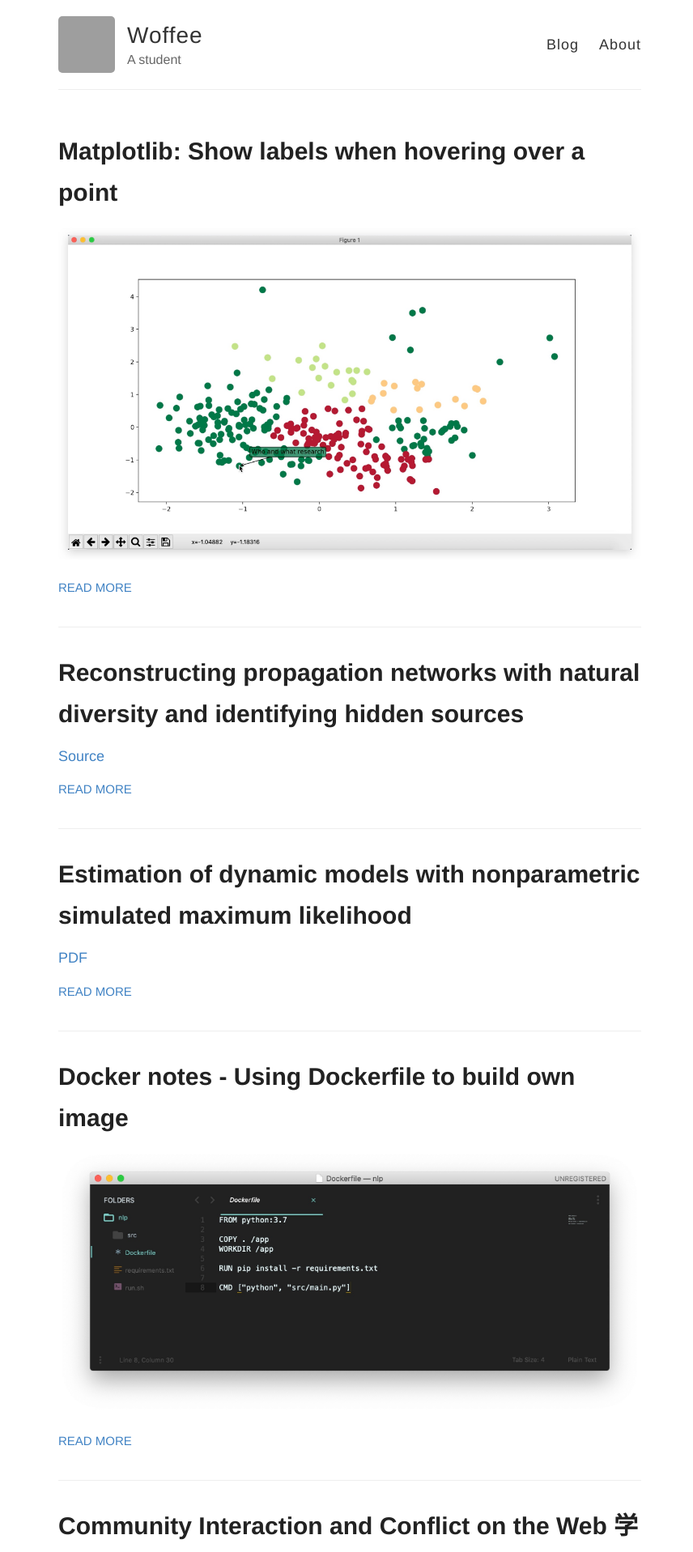
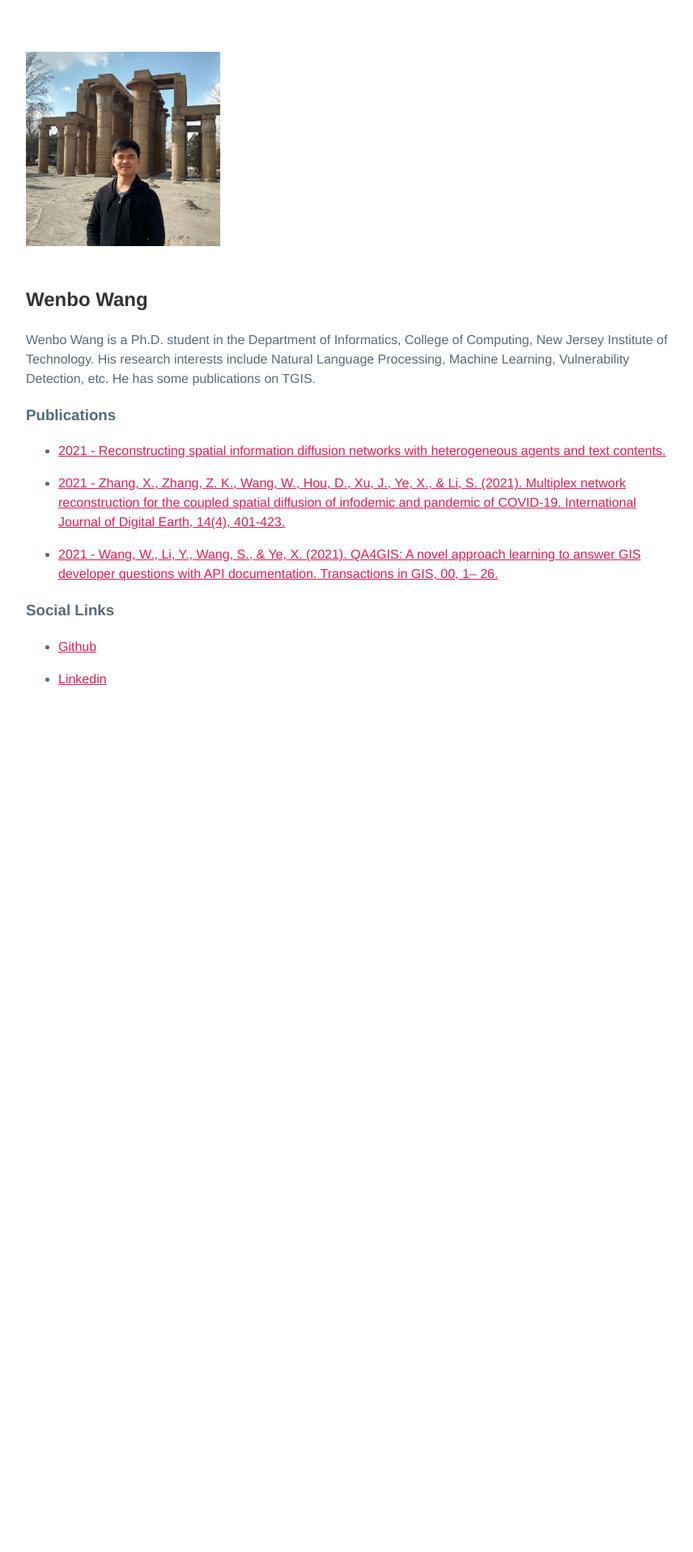
Before and after one commit to Woffee/woffee.github.io.bak, a Jekyll site: the page index.html, which Jekyll copies as it is, in a window 1280 px wide. Shown: the top 1917 px of the page at 81% size, without its empty margins (208-1064 px from the left). Built offline with Jekyll 4.4.1, drawn with Linux system fonts in a browser that asks for light colours; after the commit the page ends 931 px from its top, so only the background shows below that; some of the changed text lies outside the part shown; grey boxes are pictures that could not be loaded.

Commit message:
modified home page

```diff
--- /dev/null
+++ b/index.css
@@ -0,0 +1,113 @@
+/* thanks for https://jgthms.com/web-design-in-4-minutes */
+
+@import 'https://fonts.googleapis.com/css?family=Roboto:300,400,500';
+
+body {
+  margin: 0 auto;
+  max-width: 50em;
+  font-family: Helvetica, Roboto, Georgia, "Arial", sans-serif;
+
+  line-height: 1.5;
+  padding: 4em 1em;
+
+  color: #555;
+}
+
+
+h2 {
+  margin-top: 1em;
+  padding-top: 1em;
+}
+
+h1,
+h2,
+strong {
+  color: #333;
+}
+
+
+code,
+pre {
+  background: #eee;
+}
+
+code {
+  padding: 2px 4px;
+  vertical-align: text-bottom;
+}
+
+pre {
+  padding: 1em;
+}
+
+a {
+  color: #e81c4f;
+}
+
+
+body {
+  color: #566b78;
+}
+
+code,
+pre {
+  background: #f5f7f9;
+  border-bottom: 1px solid #d8dee9;
+  color: #a7adba;
+}
+
+pre {
+  border-left: 2px solid #69c;
+}
+
+
+header {
+  background-color: #263d36;
+  background-image: url("header.jpg");
+  background-position: center top;
+  background-repeat: no-repeat;
+  background-size: cover;
+  line-height: 1.2;
+  padding: 10vw 2em;
+  text-align: center;
+}
+
+
+header img {
+  display: inline-block;
+  height: 120px;
+  vertical-align: top;
+  width: 120px;
+}
+
+.self_img {
+  display: inline-block;
+  height: 240px;
+  vertical-align: top;
+  width: 240px;
+}
+
+
+header h1 {
+  color: white;
+  font-size: 2.5em;
+  font-weight: 300;
+}
+
+header a {
+  border: 1px solid #e81c4f;
+  border-radius: 290486px;
+  color: white;
+  font-size: 0.6em;
+  letter-spacing: 0.2em;
+  padding: 1em 2em;
+  text-transform: uppercase;
+  text-decoration: none;
+  transition: none 200ms ease-out;
+  transition-property: color, background;
+}
+
+header a:hover {
+  background:  #e81c4f;
+  color: white;
+}
--- a/index.html
+++ b/index.html
@@ -1,4 +1,4 @@
----
+<!-- ---
 layout: default
 ---
 
@@ -15,4 +15,49 @@ layout: default
       <a href="{{ site.baseurl }}{{ post.url }}" class="read-more">Read More</a>
     </article>
   {% endfor %}
-</div>
+</div> -->
+
+
+<!DOCTYPE html>
+<html>
+  <head>
+    <link rel="stylesheet" type="text/css" href="index.css">
+
+    <title>Wenbo Wang - NJIT</title>
+  </head>
+
+<img class="self_img" src="wenbo.jpg" alt="Wenbo's photo">
+
+
+<h2>Wenbo Wang</h2>
+
+<p>Wenbo Wang is a Ph.D. student in the Department of Informatics, College of Computing, New Jersey Institute of Technology. His research interests include Natural Language Processing, Machine Learning, Vulnerability Detection, etc. He has some publications on TGIS.</p>
+
+<h3 id="publications">Publications</h3>
+
+<ul>
+  <li>
+    <p><a href="http://doi.org/10.1111/tgis.12747">2021 - Reconstructing spatial information diffusion networks with heterogeneous agents and text contents.</a></p>
+  </li>
+  <li>
+    <p><a href="https://www.tandfonline.com/doi/full/10.1080/17538947.2021.1888326">2021 - Zhang, X., Zhang, Z. K., Wang, W., Hou, D., Xu, J., Ye, X., &amp; Li, S. (2021). Multiplex network reconstruction for the coupled spatial diffusion of infodemic and pandemic of COVID-19. International Journal of Digital Earth, 14(4), 401-423.</a></p>
+  </li>
+  <li>
+    <p><a href="http://doi.org/10.1111/tgis.12798">2021 - Wang, W., Li, Y., Wang, S., &amp; Ye, X. (2021). QA4GIS: A novel approach learning to answer GIS developer questions with API documentation. Transactions in GIS, 00, 1– 26.</a></p>
+  </li>
+</ul>
+
+
+<h3>Social Links</h3>
+
+<ul>
+  <li>
+    <p><a href="https://github.com/Woffee">Github</a></p>
+  </li>
+  <li>
+    <p><a href="https://www.linkedin.com/in/wenbo-wang-3461211a7/">Linkedin</a></p>
+  </li>
+</ul>
+
+
+</html>
```
Also changed, not shown: wenbo.jpg (added), 1 other file.
